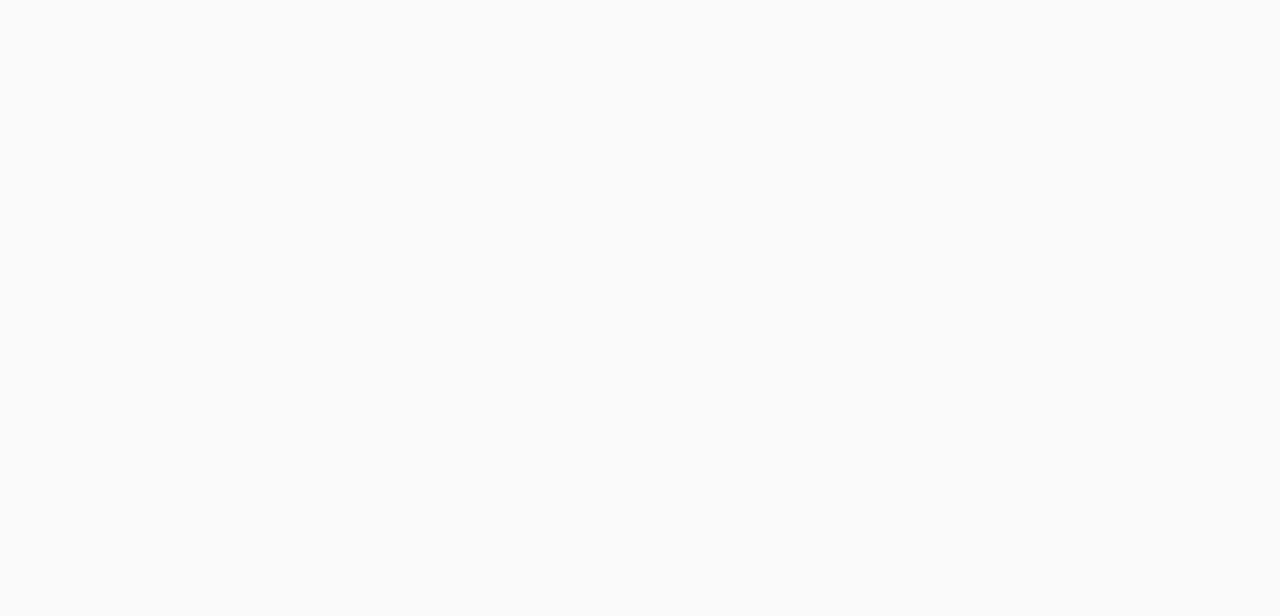
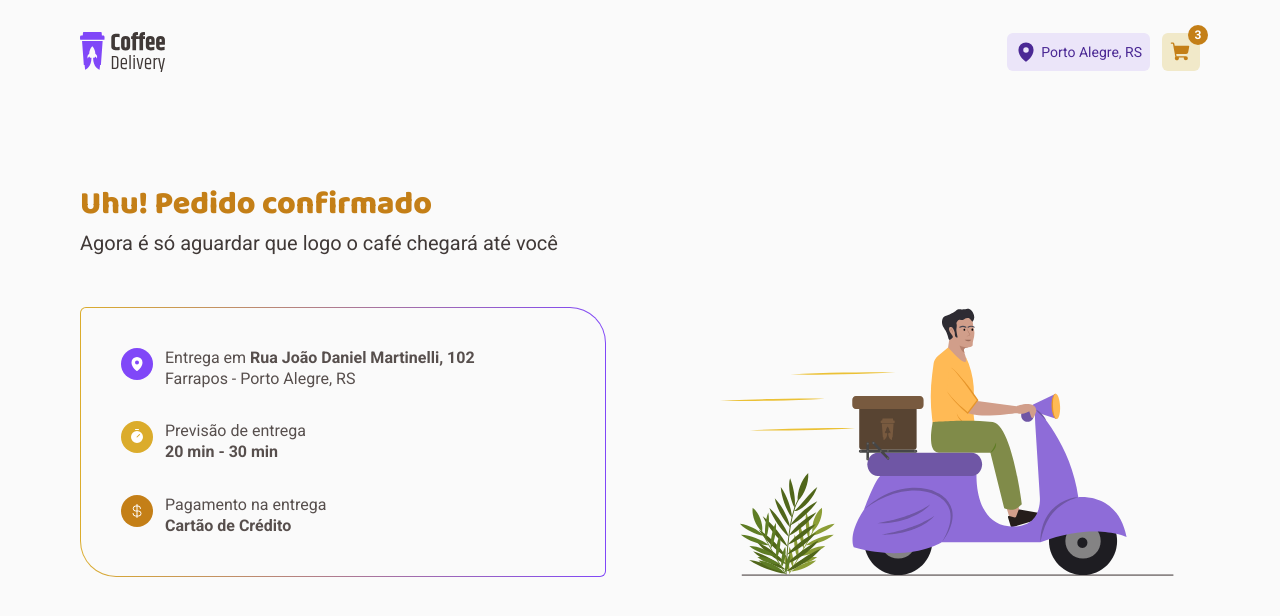
Before and after one commit to RafaelC77/ignite-react-coffee-delivery, a React (Vite) app: page /success in a window 1280 px wide. Before the commit this address had no page. Shown: the top 616 px of the page. Built offline with nearby package versions, Linux system fonts and the light colour scheme.

Commit message:
feat: create success page

```diff
--- a/src/Router.tsx
+++ b/src/Router.tsx
@@ -2,6 +2,7 @@
 import { DefaultLayout } from "./layouts/DefaultLayout/DefaultLayout";
 import { Checkout } from "./pages/Checkout";
 import { Home } from "./pages/Home";
+import { Success } from "./pages/Success";
 
 export function Router() {
   return (
@@ -9,6 +10,7 @@
       <Route path="/" element={<DefaultLayout />}>
         <Route path="/" element={<Home />} />
         <Route path="/checkout" element={<Checkout />} />
+        <Route path="/success" element={<Success />} />
       </Route>
     </Routes>
   );
--- /dev/null
+++ b/src/pages/Success/index.tsx
@@ -0,0 +1,57 @@
+import { CurrencyDollar, MapPin, Timer } from "phosphor-react";
+import {
+  Address,
+  DeliveryInfo,
+  Payment,
+  SuccessContainer,
+  Time,
+  Wrapper,
+} from "./styles";
+
+export function Success() {
+  return (
+    <SuccessContainer>
+      <h1>Uhu! Pedido confirmado</h1>
+      <p>Agora é só aguardar que logo o café chegará até você</p>
+
+      <Wrapper>
+        <DeliveryInfo>
+          <Address>
+            <div>
+              <MapPin weight="fill" size={16} />
+            </div>
+            <span>
+              Entrega em <strong>Rua João Daniel Martinelli, 102</strong>
+              <br />
+              Farrapos - Porto Alegre, RS
+            </span>
+          </Address>
+          <Time>
+            <div>
+              <Timer weight="fill" size={16} />
+            </div>
+            <span>
+              Previsão de entrega
+              <br />
+              <strong>20 min - 30 min</strong>
+            </span>
+          </Time>
+          <Payment>
+            <div>
+              <CurrencyDollar size={16} />
+            </div>
+            <span>
+              Pagamento na entrega
+              <br />
+              <strong>Cartão de Crédito</strong>
+            </span>
+          </Payment>
+        </DeliveryInfo>
+        <img
+          src="src/assets/success-image.svg"
+          alt="Homem em uma moto com uma cesta na garupa"
+        />
+      </Wrapper>
+    </SuccessContainer>
+  );
+}
--- /dev/null
+++ b/src/pages/Success/styles.ts
@@ -0,0 +1,96 @@
+import styled from "styled-components";
+
+export const SuccessContainer = styled.main`
+  margin-top: 5rem;
+
+  h1 {
+    font-family: "Baloo 2", sans-serif;
+    font-weight: 800;
+    line-height: 130%;
+    color: ${(props) => props.theme["yellow-dark"]};
+  }
+
+  p {
+    font-size: 1.25rem;
+    line-height: 130%;
+    color: ${(props) => props.theme["base-subtitle"]};
+    margin-top: 0.25rem;
+  }
+`;
+
+export const Wrapper = styled.div`
+  display: flex;
+  justify-content: space-between;
+  align-items: center;
+  margin-top: 2.5rem;
+
+  img {
+    height: 18.3125rem;
+  }
+`;
+
+export const DeliveryInfo = styled.div`
+  padding: 2.5rem;
+  border-radius: 6px 36px;
+  width: 100%;
+  max-width: 526px;
+
+  border: 1px solid transparent;
+  background: linear-gradient(
+        ${(props) => props.theme["background"]},
+        ${(props) => props.theme["background"]}
+      )
+      padding-box,
+    linear-gradient(
+        to right,
+        ${(props) => props.theme["yellow"]},
+        ${(props) => props.theme["purple"]}
+      )
+      border-box;
+
+  display: flex;
+  flex-direction: column;
+  gap: 2rem;
+`;
+
+export const BaseInfo = styled.div`
+  display: flex;
+  gap: 0.75rem;
+
+  line-height: 130%;
+  color: ${(props) => props.theme["base-text"]};
+
+  div {
+    width: 2rem;
+    height: 2rem;
+    background: ${(props) => props.theme["purple"]};
+    color: ${(props) => props.theme["white"]};
+    border-radius: 999px;
+
+    display: flex;
+    justify-content: center;
+    align-items: center;
+  }
+`;
+
+export const Address = styled(BaseInfo)`
+  div {
+    background: ${(props) => props.theme["purple"]};
+  }
+`;
+
+export const Time = styled(BaseInfo)`
+  div {
+    background: ${(props) => props.theme["yellow"]};
+  }
+`;
+export const Payment = styled(BaseInfo)`
+  div {
+    background: ${(props) => props.theme["yellow-dark"]};
+  }
+`;
+
+/* linear-gradient(
+      ${(props) => props.theme["yellow"]},
+      ${(props) => props.theme["purple"]}
+    ); */
```
Also changed, not shown: src/assets/success-image.svg (added).
